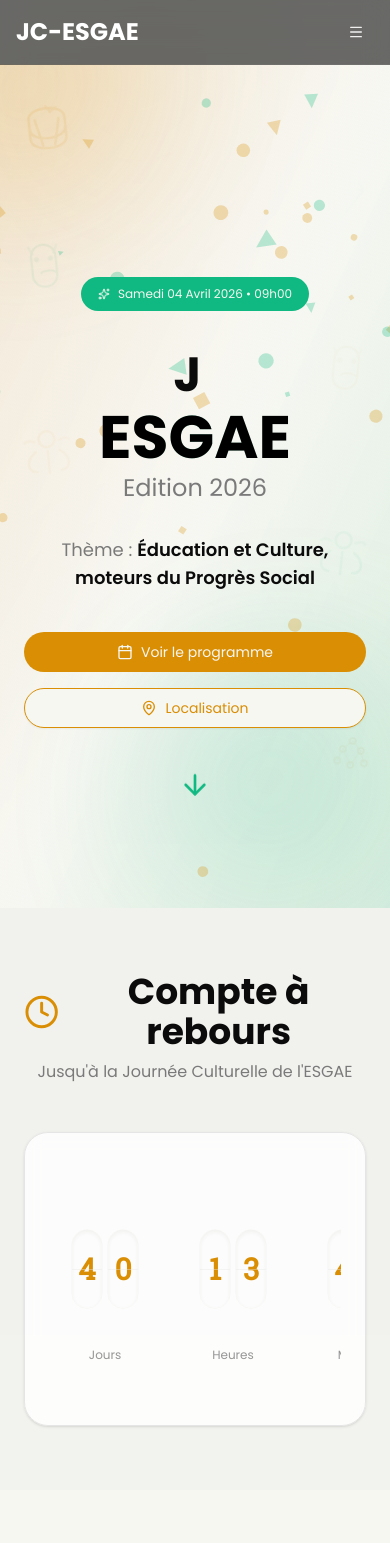
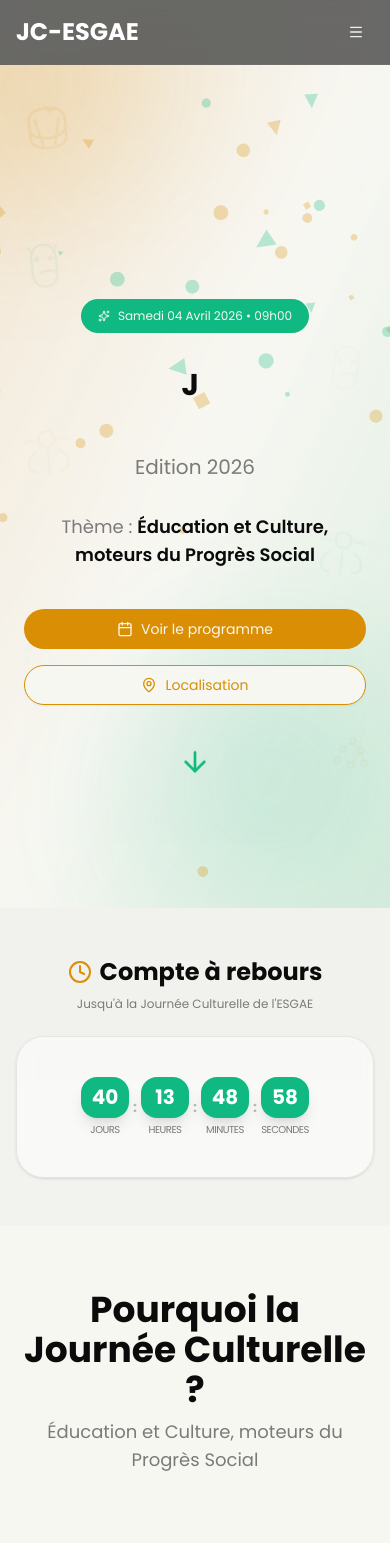
Before and after one commit to jiramaru/jc-esage, a Next.js app: page / in a window 390 px wide. Shown: the top 1543 px of the page. Built offline with nearby package versions, Linux system fonts and the light colour scheme.

Commit message:
refact: layout on mobile

```diff
--- a/components/About.tsx
+++ b/components/About.tsx
@@ -65,17 +65,17 @@ export default function About() {
         </Reveal>
 
         {/* Features Grid */}
-        <div className="grid grid-cols-1 sm:grid-cols-2 lg:grid-cols-4 gap-6 sm:gap-8">
+        <div className="flex flex-row overflow-x-auto gap-4 sm:gap-6 pb-4 sm:pb-0 sm:grid sm:grid-cols-2 lg:grid-cols-4 sm:gap-8">
           {FEATURES.map((feature, index) => (
             <Reveal key={index} delay={0.05 + index * 0.05}>
-              <div className="bg-card rounded-2xl p-6 sm:p-8 shadow-md hover:shadow-lg transition-all duration-300 border border-border/50 hover:border-primary/30 h-full flex flex-col">
-                <div className="w-12 h-12 bg-gradient-hero rounded-xl flex items-center justify-center mb-4 shadow-lg flex-shrink-0">
-                  <feature.icon className="text-primary" size={24} />
+              <div className="flex-shrink-0 w-[70vw] sm:w-full h-64 bg-card rounded-2xl p-4 sm:p-6 shadow-md hover:shadow-lg transition-all duration-300 border border-border/50 hover:border-primary/30 flex flex-col overflow-hidden">
+                <div className="w-10 h-10 bg-gradient-hero rounded-lg flex items-center justify-center mb-3 shadow-lg flex-shrink-0">
+                  <feature.icon className="text-primary" size={20} />
                 </div>
-                <h3 className="text-xl font-bold text-foreground mb-2 font-poppins">
+                <h3 className="text-base font-bold text-foreground mb-2 font-poppins line-clamp-2">
                   {feature.title}
                 </h3>
-                <p className="text-muted-foreground text-sm leading-relaxed flex-grow">{feature.description}</p>
+                <p className="text-muted-foreground text-xs leading-relaxed flex-grow line-clamp-4">{feature.description}</p>
               </div>
             </Reveal>
           ))}
--- a/components/ActivityCard.tsx
+++ b/components/ActivityCard.tsx
@@ -36,22 +36,17 @@ export default function ActivityCard({
   const isLink = link !== "#";
 
   const cardContent = (
-    <>
-      {/* Icon */}
-      <div className="w-16 h-16 bg-gradient-hero rounded-lg flex items-center justify-center mb-6 motion-safe:group-hover:scale-110 transition-transform duration-300 shadow-lg">
-        <Icon className="text-primary" size={32} />
-      </div>
-
+    <div className="flex flex-col gap-1 ">
       {/* Title */}
-      <h3 className="text-2xl font-bold text-foreground mb-3 font-poppins">
+      <h3 className="text-base font-bold text-foreground font-poppins line-clamp-1 mb-1">
         {title}
       </h3>
 
       {/* Description */}
-      <p className="text-muted-foreground leading-relaxed text-sm mb-6">{description}</p>
+      <p className="text-muted-foreground text-xs mb-3 line-clamp-2 leading-snug">{description}</p>
 
       {/* Category Image */}
-      <div className="relative w-full h-56 sm:h-64 mb-6 rounded-xl overflow-hidden">
+      <div className="relative w-full h-40 sm:h-48 mb-3 rounded-xl overflow-hidden flex-shrink-0">
         <Image
           src={image}
           alt={`${title} category image`}
@@ -61,19 +56,19 @@ export default function ActivityCard({
         />
       </div>
 
-      <div className="mt-6 inline-flex items-center gap-2 text-sm font-semibold text-foreground/90 hover:text-primary transition-colors">
+      <div className="mt-auto inline-flex items-center gap-2 text-xs font-semibold text-foreground/90 hover:text-primary transition-colors">
         <span className="underline-offset-4 group-hover:underline group-hover:text-primary">Voir plus</span>
-        <ArrowRight className="h-4 w-4 motion-safe:group-hover:translate-x-1 transition-transform duration-300 group-hover:text-primary" />
+        <ArrowRight className="h-3 w-3 motion-safe:group-hover:translate-x-1 transition-transform duration-300 group-hover:text-primary" />
       </div>
 
       {/* Bottom accent line */}
-      <div className="h-1 w-0 bg-gradient-hero rounded-full mt-6 group-hover:w-full transition-all duration-500" />
-    </>
+      <div className="h-1 w-0 bg-gradient-hero rounded-full mt-3 group-hover:w-full transition-all duration-500" />
+    </div>
   );
 
   const card = (
-    <Card className="h-full cursor-pointer rounded-2xl border-border/70 shadow-sm transition-all duration-300 group-hover:shadow-xl hover:border-primary group-hover:border-primary group-hover:text-primary motion-safe:hover:-translate-y-1 motion-safe:hover:scale-[1.02] active:scale-[0.99]">
-      <CardContent className="p-6 sm:p-8">
+    <Card className="h-80 sm:h-96 cursor-pointer rounded-2xl border-border/70 shadow-sm transition-all duration-300 group-hover:shadow-xl hover:border-primary group-hover:border-primary group-hover:text-primary motion-safe:hover:-translate-y-1 motion-safe:hover:scale-[1.02] active:scale-[0.99] overflow-hidden">
+      <CardContent className="p-4 sm:p-6 flex flex-col">
         {cardContent}
       </CardContent>
     </Card>
--- a/components/Countdown.tsx
+++ b/components/Countdown.tsx
@@ -1,136 +1,10 @@
 "use client";
 
-import * as React from "react";
-import { useState, useEffect } from "react";
+import React, { useState, useEffect } from "react";
 import { Clock, CheckCircle, Share2, PartyPopper, CalendarDays } from "lucide-react";
-import gsap from "gsap";
-
 import Reveal from "./Reveal";
-
 import { Button } from "@/components/ui/button";
 import { Card, CardContent } from "@/components/ui/card";
-
-// Import Roboto Slab font
-import "./countdown-font.css";
-
-interface RollingDigitColumnProps {
-  digit: string;
-  delay?: number;
-}
-
-function RollingDigitColumn({ digit, delay = 0 }: RollingDigitColumnProps) {
-  const columnRef = React.useRef<HTMLDivElement>(null);
-  const prevDigitRef = React.useRef(digit);
-  const prefersReducedMotion = React.useMemo(() => typeof window !== "undefined" && window.matchMedia("(prefers-reduced-motion: reduce)").matches, []);
-
-  React.useEffect(() => {
-    const el = columnRef.current;
-    if (!el || prefersReducedMotion) return;
-
-    const prev = prevDigitRef.current;
-    if (prev === digit) return;
-
-    prevDigitRef.current = digit;
-
-    // Create flip elements
-    const flipTop = document.createElement("div");
-    const flipBottom = document.createElement("div");
-    flipTop.className = "absolute inset-x-0 top-0 h-1/2 overflow-hidden bg-gradient-hero rounded-t-xl border-b border-border/30";
-    flipBottom.className = "absolute inset-x-0 bottom-0 h-1/2 overflow-hidden bg-gradient-hero rounded-b-xl border-t border-border/30";
-
-    // Clone current digit into halves
-    const currentTop = document.createElement("div");
-    const currentBottom = document.createElement("div");
-    currentTop.className = "absolute inset-x-0 top-0 h-1/2 flex items-center justify-center text-3xl sm:text-4xl lg:text-5xl font-bold countdown-digit text-primary leading-none overflow-hidden rounded-t-xl";
-    currentBottom.className = "absolute inset-x-0 bottom-0 h-1/2 flex items-center justify-center text-3xl sm:text-4xl lg:text-5xl font-bold countdown-digit text-primary leading-none overflow-hidden rounded-b-xl";
-    currentTop.textContent = prev;
-    currentBottom.textContent = prev;
-
-    // New digit for the top (visible during flip)
-    const newTop = document.createElement("div");
-    newTop.className = "absolute inset-x-0 top-0 h-1/2 flex items-center justify-center text-3xl sm:text-4xl lg:text-5xl font-bold countdown-digit text-primary leading-none overflow-hidden rounded-t-xl";
-    newTop.textContent = digit;
-    newTop.style.opacity = "0";
-
-    // New digit for the bottom (revealed after flip)
-    const newBottom = document.createElement("div");
-    newBottom.className = "absolute inset-x-0 bottom-0 h-1/2 flex items-center justify-center text-3xl sm:text-4xl lg:text-5xl font-bold countdown-digit text-primary leading-none overflow-hidden rounded-b-xl";
-    newBottom.textContent = digit;
-    newBottom.style.opacity = "0";
-
-    // Shadow overlay during flip
-    const shadowOverlay = document.createElement("div");
-    shadowOverlay.className = "absolute inset-0 bg-black/5 rounded-xl pointer-events-none";
-    shadowOverlay.style.opacity = "0";
-
-    // Assemble
-    flipTop.appendChild(currentTop);
-    flipTop.appendChild(newTop);
-    flipBottom.appendChild(currentBottom);
-    flipBottom.appendChild(newBottom);
-    el.appendChild(flipTop);
-    el.appendChild(flipBottom);
-    el.appendChild(shadowOverlay);
-
-    // Animate flip (top half folds down, bottom half folds up) with shadow
-    const tl = gsap.timeline({ delay });
-    tl.set(flipTop, { transformOrigin: "bottom" });
-    tl.set(flipBottom, { transformOrigin: "top" });
-    tl.to(shadowOverlay, { opacity: 1, duration: 0.15 }, 0);
-    tl.to(currentTop, { opacity: 0, duration: 0.16 }, 0);
-    tl.to(newTop, { opacity: 1, duration: 0.16 }, 0);
-    tl.to(flipTop, { rotateX: -90, duration: 0.32, ease: "power2.inOut" }, 0);
-    tl.to(flipBottom, { rotateX: 90, duration: 0.32, ease: "power2.inOut" }, 0);
-    tl.set(newBottom, { opacity: 1 }, 0.32);
-    tl.set(currentBottom, { opacity: 0 }, 0.32);
-    tl.to(shadowOverlay, { opacity: 0, duration: 0.15 }, 0.32);
-    tl.call(() => {
-      // Cleanup and set final digit
-      el.removeChild(flipTop);
-      el.removeChild(flipBottom);
-      el.removeChild(shadowOverlay);
-      // Update the static display
-      const staticDisplay = el.querySelector(".static-digit");
-      if (staticDisplay) staticDisplay.textContent = digit;
-    });
-  }, [digit, prefersReducedMotion]);
-
-  return (
-    <div
-      ref={columnRef}
-      className="relative w-8 h-20 sm:w-10 sm:h-20 lg:w-12 lg:h-24 overflow-hidden bg-gradient-hero rounded-xl shadow-inner border border-border/20 lg:text-xl"
-      style={{ perspective: "200px" }}
-    >
-      <div className="static-digit absolute inset-0 flex items-center justify-center text-3xl sm:text-4xl lg:text-5xl font-bold countdown-digit text-primary leading-none">
-        {digit}
-      </div>
-      {/* Split line */}
-      <div className="absolute inset-x-0 top-1/2 h-px bg-border/40 pointer-events-none" />
-    </div>
-  );
-}
-
-interface CountdownUnitProps {
-  value: number;
-  label: string;
-  delay?: number;
-}
-
-function CountdownUnit({ value, label, delay = 0 }: CountdownUnitProps) {
-  const digits = String(value).padStart(2, "0").split("");
-  return (
-    <Reveal delay={delay} className="shrink-0" y={10} scale={0.98}>
-      <div className="bg-gradient-hero rounded-xl px-3 py-4 w-28 sm:w-32 text-center">
-        <div className="flex justify-center gap-1 rounded-xl py-8">
-          {digits.map((d, i) => (
-            <RollingDigitColumn key={`${label}-${i}`} digit={d} delay={delay + i * 0.04} />
-          ))}
-        </div>
-        <div className="text-xs sm:text-sm text-muted-foreground/80 mt-2 leading-none">{label}</div>
-      </div>
-    </Reveal>
-  );
-}
 
 interface CountdownState {
   days: number;
@@ -138,6 +12,23 @@ interface CountdownState {
   minutes: number;
   seconds: number;
   isComplete: boolean;
+}
+
+function TimeUnit({ value, label }: { value: number; label: string }) {
+  const displayValue = String(value).padStart(2, "0");
+
+  return (
+    <div className="flex flex-col items-center gap-1 sm:gap-2">
+      <div className="bg-accent from-primary to-accent text-white rounded-lg px-2 sm:px-4 py-2 sm:py-6 min-w-12 sm:min-w-20 text-center shadow-lg">
+        <div className="text-xl sm:text-4xl lg:text-5xl font-bold font-poppins tabular-nums leading-tight">
+          {displayValue}
+        </div>
+      </div>
+      <span className="text-[10px] sm:text-sm text-muted-foreground font-medium uppercase tracking-tighter sm:tracking-wider">
+        {label}
+      </span>
+    </div>
+  );
 }
 
 export default function Countdown() {
@@ -149,7 +40,11 @@ export default function Countdown() {
     isComplete: false,
   });
 
+  const [mounted, setMounted] = useState(false);
+
   useEffect(() => {
+    setMounted(true);
+
     const calculateCountdown = () => {
       // Target date: April 4, 2026, 09:00 AM
       const targetDate = new Date("2026-04-04T09:00:00").getTime();
@@ -189,9 +84,17 @@ export default function Countdown() {
     return () => clearInterval(timer);
   }, []);
 
+  if (!mounted) {
+    return (
+      <section className="py-16 sm:py-24 bg-muted/30">
+        <div className="max-w-6xl mx-auto px-6 sm:px-8 lg:px-8" />
+      </section>
+    );
+  }
+
   return (
-    <section className="py-16 sm:py-24 bg-muted/30 relative overflow-hidden">
-      <div className="max-w-6xl mx-auto px-6 sm:px-8 lg:px-8">
+    <section className="py-12 sm:py-24 bg-muted/30 relative overflow-hidden">
+      <div className="max-w-6xl mx-auto px-4 sm:px-8 lg:px-8">
         {countdown.isComplete ? (
           <Reveal>
             <div className="text-center py-12 space-y-6">
@@ -222,26 +125,29 @@ export default function Countdown() {
             </div>
           </Reveal>
         ) : (
-          <div className="space-y-12">
+          <div className="space-y-6 sm:space-y-12">
             <Reveal>
               <div className="text-center space-y-2">
-                <h2 className="text-4xl sm:text-5xl font-bold text-foreground font-poppins flex items-center justify-center gap-3">
-                  <Clock className="w-10 h-10 text-primary" />
+                <h2 className="text-2xl sm:text-5xl font-bold text-foreground font-poppins flex items-center justify-center gap-2 sm:gap-3">
+                  <Clock className="w-6 sm:w-10 h-6 sm:h-10 text-primary" />
                   Compte à rebours
                 </h2>
-                <p className="text-muted-foreground">
+                <p className="text-xs sm:text-base text-muted-foreground">
                   Jusqu&apos;à la Journée Culturelle de l&apos;ESGAE
                 </p>
               </div>
             </Reveal>
 
-            <Card className="rounded-2xl border bg-card/80 backdrop-blur-sm shadow-sm">
-              <CardContent className="p-6 sm:p-8">
-                <div className="flex items-stretch gap-4 sm:gap-6 justify-start sm:justify-center overflow-x-auto overflow-y-hidden">
-                  <CountdownUnit value={countdown.days} label="Jours" delay={0.2} />
-                  <CountdownUnit value={countdown.hours} label="Heures" delay={0.25} />
-                  <CountdownUnit value={countdown.minutes} label="Minutes" delay={0.3} />
-                  <CountdownUnit value={countdown.seconds} label="Secondes" delay={0.35} />
+            <Card className="rounded-3xl border bg-card/50 backdrop-blur-sm overflow-hidden">
+              <CardContent className="p-4 sm:p-8">
+                <div className="flex items-center justify-center gap-1 sm:gap-4">
+                  <TimeUnit value={countdown.days} label="Jours" />
+                  <div className="text-sm sm:text-3xl text-muted-foreground/50 font-bold">:</div>
+                  <TimeUnit value={countdown.hours} label="Heures" />
+                  <div className="text-sm sm:text-3xl text-muted-foreground/50 font-bold">:</div>
+                  <TimeUnit value={countdown.minutes} label="Minutes" />
+                  <div className="text-sm sm:text-3xl text-muted-foreground/50 font-bold">:</div>
+                  <TimeUnit value={countdown.seconds} label="Secondes" />
                 </div>
               </CardContent>
             </Card>
--- a/components/EventInfo.tsx
+++ b/components/EventInfo.tsx
@@ -4,32 +4,30 @@ import SectionTitle from "./SectionTitle";
 import Reveal from "./Reveal";
 import { MapPin, Clock, Ticket, DollarSign, Info } from "lucide-react";
 
-import { Card, CardContent } from "@/components/ui/card";
-
 const EVENT_INFO = [
   {
     icon: MapPin,
     label: "Lieu",
     value: "ESGAE",
-    subvalue: "Moukondo",
+    detail: "Moukondo",
   },
   {
     icon: Clock,
     label: "Heure",
     value: "09h00",
-    subvalue: "Samedi 04 Avril 2026",
+    detail: "Samedi 04 Avril 2026",
   },
   {
     icon: DollarSign,
-    label: "PAF",
-    value: "1000",
-    subvalue: "Francs",
+    label: "PAF (Prix d'Accès)",
+    value: "1000 CFA",
+    detail: "Francs",
   },
   {
     icon: Ticket,
     label: "Billets",
     value: "Sur place",
-    subvalue: "Au burreau de l'AEA",
+    detail: "Au bureau de l'AEA",
   },
 ];
 
@@ -40,55 +38,70 @@ export default function EventInfo() {
       className="py-16 sm:py-24 bg-muted/30 relative overflow-hidden"
     >
       <div className="max-w-6xl mx-auto px-6 sm:px-8 lg:px-8">
-        <Reveal className="mb-16">
+        <Reveal className="mb-12">
           <SectionTitle
             title="Informations Pratiques"
             subtitle="Tout ce que vous devez savoir"
           />
         </Reveal>
 
-        {/* Info Grid */}
-        <div className="grid grid-cols-1 md:grid-cols-2 lg:grid-cols-4 gap-6">
+        {/* Table-like Layout */}
+        <Reveal>
+          <div className="bg-card rounded-2xl border border-border/50 shadow-md overflow-hidden">
+            {/* Table Rows */}
+            <div className="divide-y divide-border/50">
               {EVENT_INFO.map((info, index) => {
                 const Icon = info.icon;
                 return (
-              <Reveal key={index} delay={0.05 + index * 0.05} className="group">
-                <Card className="rounded-2xl border-border/70 shadow-sm transition-all duration-300 group-hover:shadow-lg hover:border-primary/30 hover:scale-101 h-full">
-                  <CardContent className="p-8">
-                    {/* Icon */}
-                    <div className="w-14 h-14 bg-gradient-hero rounded-2xl flex items-center justify-center mb-6 group-hover:scale-110 transition-transform duration-300 shadow-lg">
-                      <Icon className="text-primary" size={28} />
+                  <div
+                    key={index}
+                    className="grid sm:grid-cols-3 gap-3 sm:gap-0 p-4 sm:p-6 hover:bg-accent/5 transition-colors duration-200 items-start sm:items-center"
+                  >
+                    {/* Mobile Label */}
+                    <div className="sm:hidden flex items-center gap-3 col-span-4 mb-2">
+                      <div className="w-10 h-10 bg-gradient-hero rounded-lg flex items-center justify-center flex-shrink-0">
+                        <Icon className="text-primary" size={20} />
+                      </div>
+                      <span className="text-xs font-bold uppercase tracking-widest text-muted-foreground">
+                        {info.label}
+                      </span>
                     </div>
 
-                    {/* Label */}
-                    <p className="text-xs text-muted-foreground font-medium mb-2 uppercase tracking-wide">
+                    {/* Desktop Icon + Label */}
+                    <div className="hidden sm:flex items-center gap-3">
+                      <div className="w-10 h-10 bg-gradient-hero rounded-lg flex items-center justify-center flex-shrink-0">
+                        <Icon className="text-primary" size={20} />
+                      </div>
+                      <span className="text-xs font-bold uppercase tracking-widest text-muted-foreground">
                         {info.label}
-                    </p>
+                      </span>
+                    </div>
 
-                    {/* Main Value */}
-                    <h3 className="text-2xl font-bold text-foreground mb-1 font-poppins">
-                      {info.value}
-                    </h3>
+                    {/* Value Column */}
+                    <div className="sm:col-span-1">
+                      <p className="text-lg sm:text-xl font-bold text-foreground font-poppins">{info.value}</p>
+                    </div>
 
-                    {/* Sub Value */}
-                    <p className="text-sm text-accent font-semibold">{info.subvalue}</p>
-                  </CardContent>
-                </Card>
-              </Reveal>
+                    {/* Detail Column */}
+                    <div className="sm:col-span-1">
+                      <p className="text-sm text-accent font-semibold">{info.detail}</p>
+                    </div>
+                  </div>
                 );
               })}
             </div>
+          </div>
+        </Reveal>
 
         {/* Important Note */}
-        <Reveal delay={0.1}>
-          <div className="mt-16 bg-primary/10 border border-primary/30 rounded-2xl p-6 max-w-2xl mx-auto flex gap-4">
-            <Info className="w-6 h-6 text-primary flex-shrink-0 mt-1" />
+        <Reveal delay={0.1} className="mt-8 sm:mt-12">
+          <div className="bg-primary/10 border border-primary/30 rounded-2xl p-4 sm:p-6 flex gap-4">
+            <Info className="w-5 h-5 sm:w-6 sm:h-6 text-primary flex-shrink-0 mt-1" />
             <div>
-              <p className="text-foreground font-semibold mb-2 flex items-center gap-2">
-                <Info className="size-4 text-primary" />
-                Important
+              <p className="text-sm sm:text-base text-foreground font-semibold mb-2">
+                ℹ️ Important
               </p>
-              <p className="text-muted-foreground">
+              <p className="text-xs sm:text-sm text-muted-foreground leading-relaxed">
                 Arrivez à l&apos;heure pour profiter au maximum de l&apos;événement. Les
                 inscriptions se feront à l&apos;entrée. Préparez votre présence pour une
                 journée inoubliable !
--- a/components/Hero.tsx
+++ b/components/Hero.tsx
@@ -274,8 +274,8 @@ export default function Hero() {
 
         {/* Title slide-in animation: delay 0.2s. Adjust to change when title appears */}
         <Reveal className="space-y-2" delay={0.1}>
-          <h1 className="font-poppins text-5xl sm:text-6xl md:text-7xl font-bold leading-tight">
-            <span className="text-foreground block min-h-16 sm:min-h-20 md:min-h-24">
+          <h1 className="font-poppins text-3xl sm:text-5xl md:text-6xl lg:text-7xl font-bold leading-none space-y-2">
+            <span className="text-foreground block h-20 sm:h-24 md:h-32">
               <span ref={titleTypedRef} />
               <span
                 ref={titleCursorRef}
@@ -283,10 +283,10 @@ export default function Hero() {
                 className="typed-cursor"
               />
             </span>
-            <span ref={esgaeRef} className="bg-clip-text text-black block text-6xl sm:text-7xl md:text-8xl relative inline-block">
+            <span ref={esgaeRef} className="bg-clip-text text-black hidden md:block sm:inline-block text-5xl md:text-6xl lg:text-7xl relative">
               ESGAE
             </span>
-            <span className="text-2xl sm:text-3xl md:text-4xl text-muted-foreground font-medium block">
+            <span className="text-xl sm:text-xl md:text-2xl lg:text-3xl text-muted-foreground font-medium block">
               Edition 2026
             </span>
           </h1>
--- a/components/Programme.tsx
+++ b/components/Programme.tsx
@@ -65,16 +65,17 @@ export default function Programme() {
 
         {/* Activities Grid */}
         <Reveal>
-          <div className="grid grid-cols-1 md:grid-cols-2 lg:grid-cols-3 gap-6">
+          <div className="flex flex-row overflow-x-auto gap-4 p-4 md:pb-0 md:grid md:grid-cols-2 lg:grid-cols-3 lg:gap-6 overflow-y-hidden">
             {ACTIVITIES.map((activity, index) => (
+              <div key={index} className="flex-shrink-0 w-[70vw] md:w-full">
                 <ActivityCard
-                key={index}
                   icon={activity.icon}
                   title={activity.title}
                   description={activity.description}
                   image={activity.image}
                   delay={index * 0.1}
                 />
+              </div>
             ))}
           </div>
         </Reveal>
```
Lines whose indentation alone changed are shown as unchanged.
